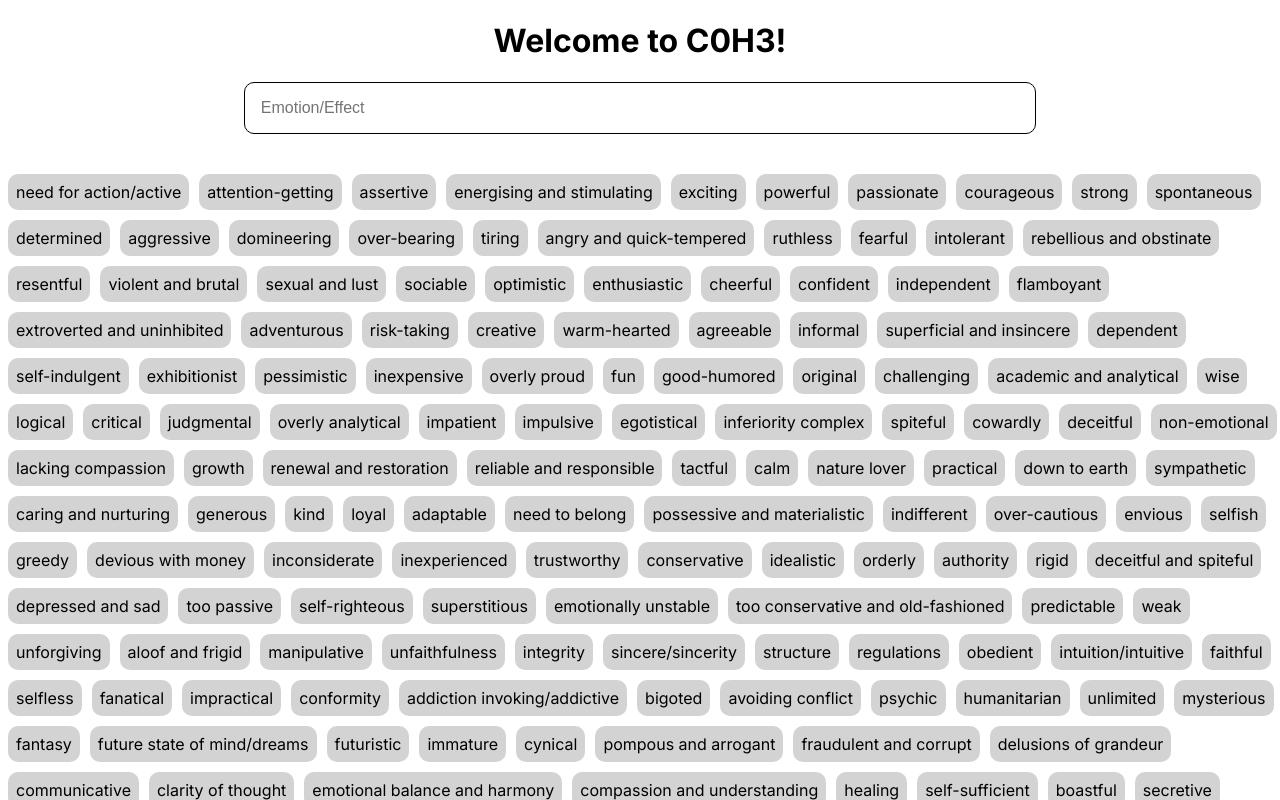
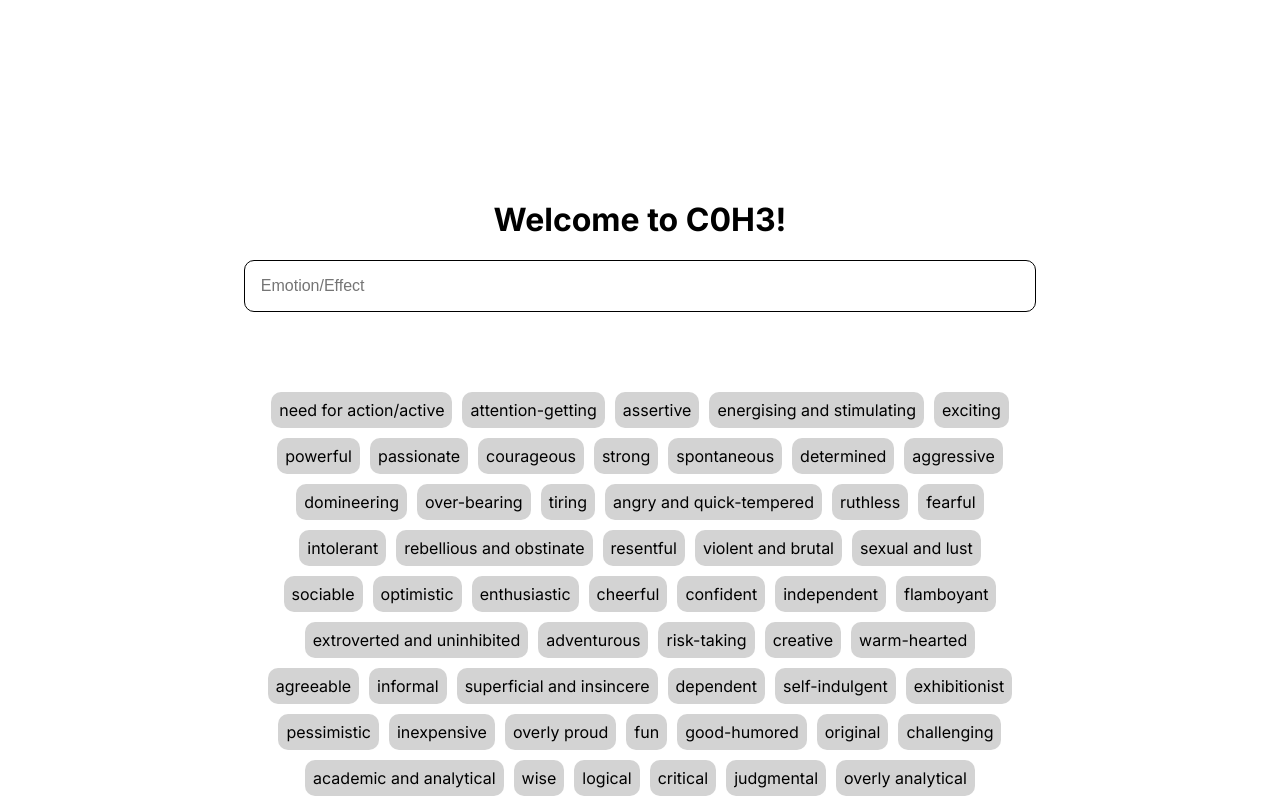
Before and after one commit to VladislavKorecky/c0h3, a React (Create React App) app in the folder c0h3-react/: page / in a window 1280 px wide. Shown: the top 800 px of the page. Built offline with nearby package versions, Linux system fonts and the light colour scheme.

Commit message:
Improving layout and composition

```diff
--- a/c0h3-react/src/styles/base.scss
+++ b/c0h3-react/src/styles/base.scss
@@ -1,3 +1,4 @@
 body {
     font-family: 'Inter', sans-serif;
+    margin-top: 25vh;
 }
--- a/c0h3-react/src/styles/form.scss
+++ b/c0h3-react/src/styles/form.scss
@@ -6,7 +6,7 @@ input {
     padding: 1em;
 
     margin: auto;
-    margin-bottom: 5vh;
+    margin-bottom: 10vh;
 
     border: black solid 1px;
     border-radius: 10px;
--- a/c0h3-react/src/styles/search-result-display.scss
+++ b/c0h3-react/src/styles/search-result-display.scss
@@ -1,7 +1,10 @@
 .search-result-display {
     display: flex;
     flex-wrap: wrap;
+    justify-content: center;
     gap: 10px;
 
-    width: 100vw;
+    width: 60%;
+
+    margin: auto;
 }
```
